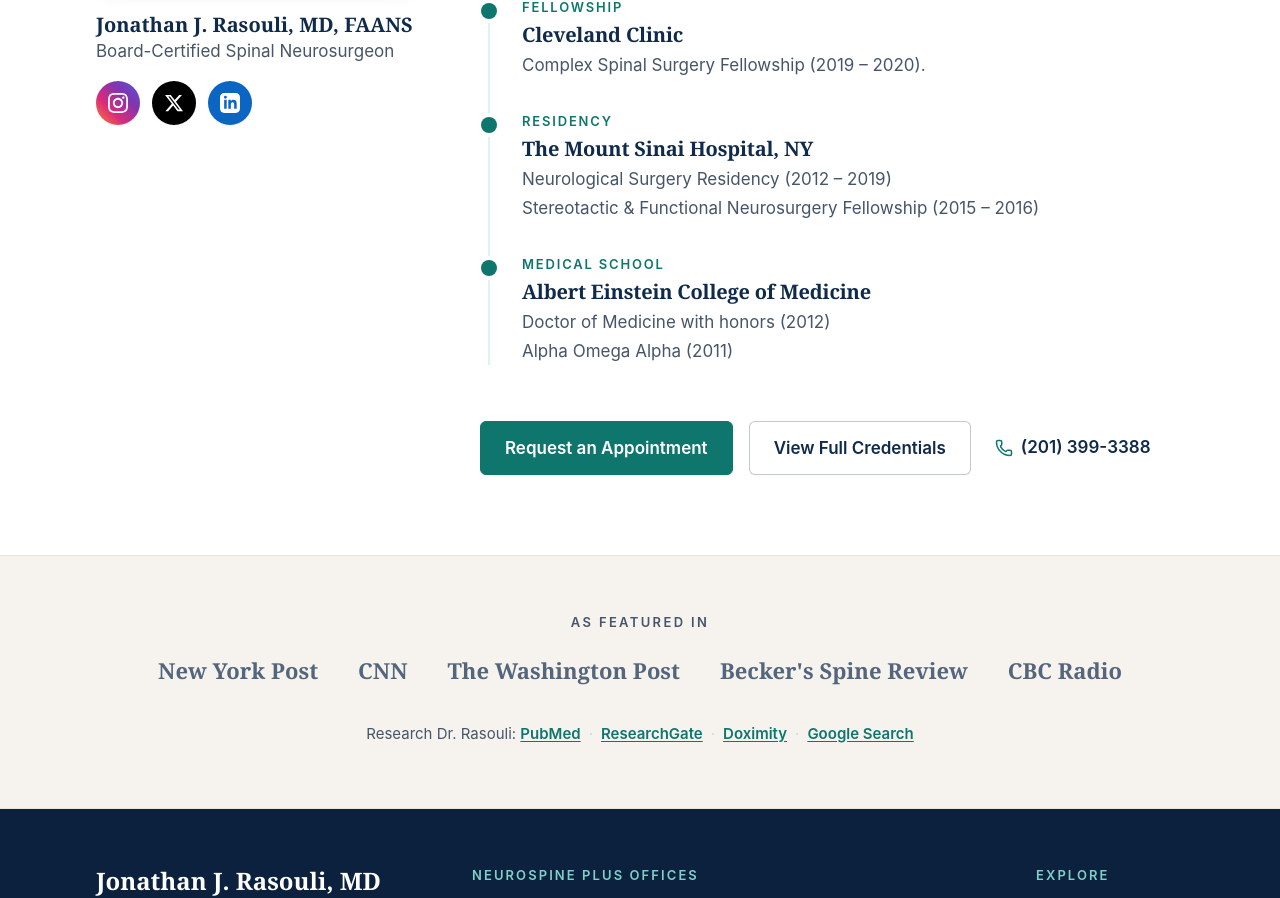
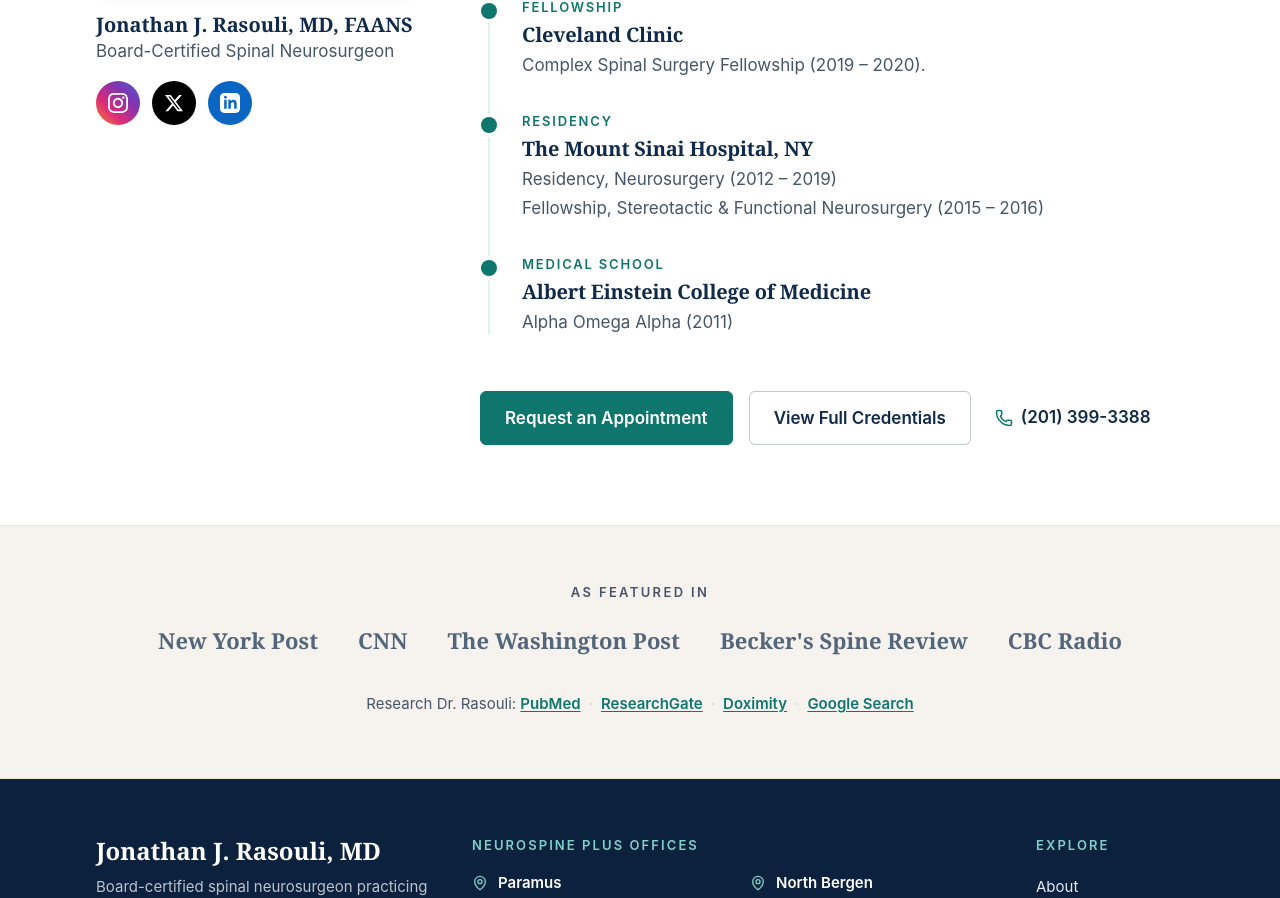
Before and after one commit to jrasouli/Dr-Rasouli-Website-, a React (Vite) app: page /about in a window 1280 px wide. Shown: the part 847-1745 px from the top of the page. Built offline with nearby package versions, Linux system fonts and the light colour scheme; a web font is replaced by a local one.

Commit message:
About: reword Mount Sinai lines; Einstein shows AOA only

```diff
--- a/pages/About.tsx
+++ b/pages/About.tsx
@@ -15,12 +15,12 @@
   {
     title: 'Residency',
     inst: 'The Mount Sinai Hospital, NY',
-    desc: ['Neurological Surgery Residency (2012 – 2019)', 'Stereotactic & Functional Neurosurgery Fellowship (2015 – 2016)'],
+    desc: ['Residency, Neurosurgery (2012 – 2019)', 'Fellowship, Stereotactic & Functional Neurosurgery (2015 – 2016)'],
   },
   {
     title: 'Medical School',
     inst: 'Albert Einstein College of Medicine',
-    desc: ['Doctor of Medicine with honors (2012)', 'Alpha Omega Alpha (2011)'],
+    desc: ['Alpha Omega Alpha (2011)'],
   },
 ];
 
```
